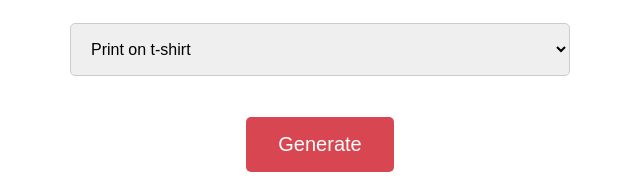
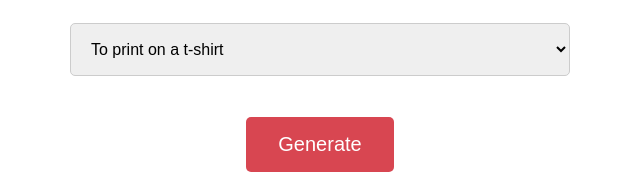
Before and after one commit to BiswojeetKiro/AI-image-generator, a website: page public/index.html in a window 1280 px wide. Shown: the part 346-529 px from the top of the page, 320-960 px from the left. Drawn offline with Linux system fonts and the light colour scheme.

Commit message:
Update index.html

```diff
--- a/public/index.html
+++ b/public/index.html
@@ -43,9 +43,9 @@
           <!-- size -->
           <div class="form-control" style="width: 100% !important; padding: 5px 20px !important;">
             <select name="size" id="size">
-              <option value="small">Print on Caps or Mugs</option>
-              <option value="medium" selected>Print on t-shirt</option>
-              <option value="large">Print on Hoodies</option>
+              <option value="small">To print on caps or mugs</option>
+              <option value="medium" selected>To print on a t-shirt</option>
+              <option value="large">To print on a hoodie</option>
             </select>
           </div>
           <button type="submit" class="btn">Generate</button>
```
